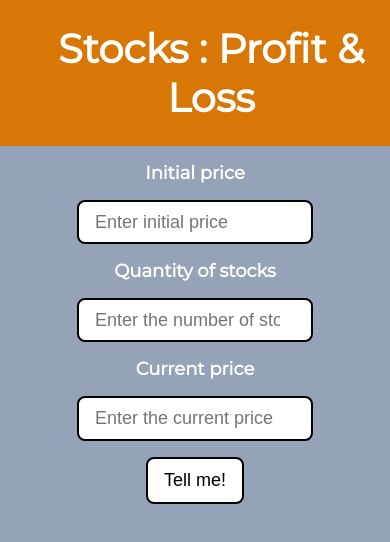
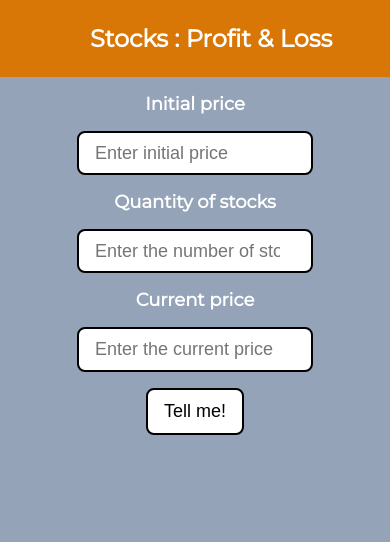
Before and after one commit to ashwinib935/profit-or-loss, a plain HTML site: page index.html in a window 390 px wide. Shown: the top 542 px of the page. Drawn offline with Linux system fonts and the light colour scheme.

Commit message:
style : heading size

```diff
--- a/styles.css
+++ b/styles.css
@@ -75,3 +75,11 @@ label {
     max-width: 600px;
 
 }
+
+@media (max-width: 600px) {
+
+    .heading {
+        font-size: 1.5rem;
+    }
+
+}
```
